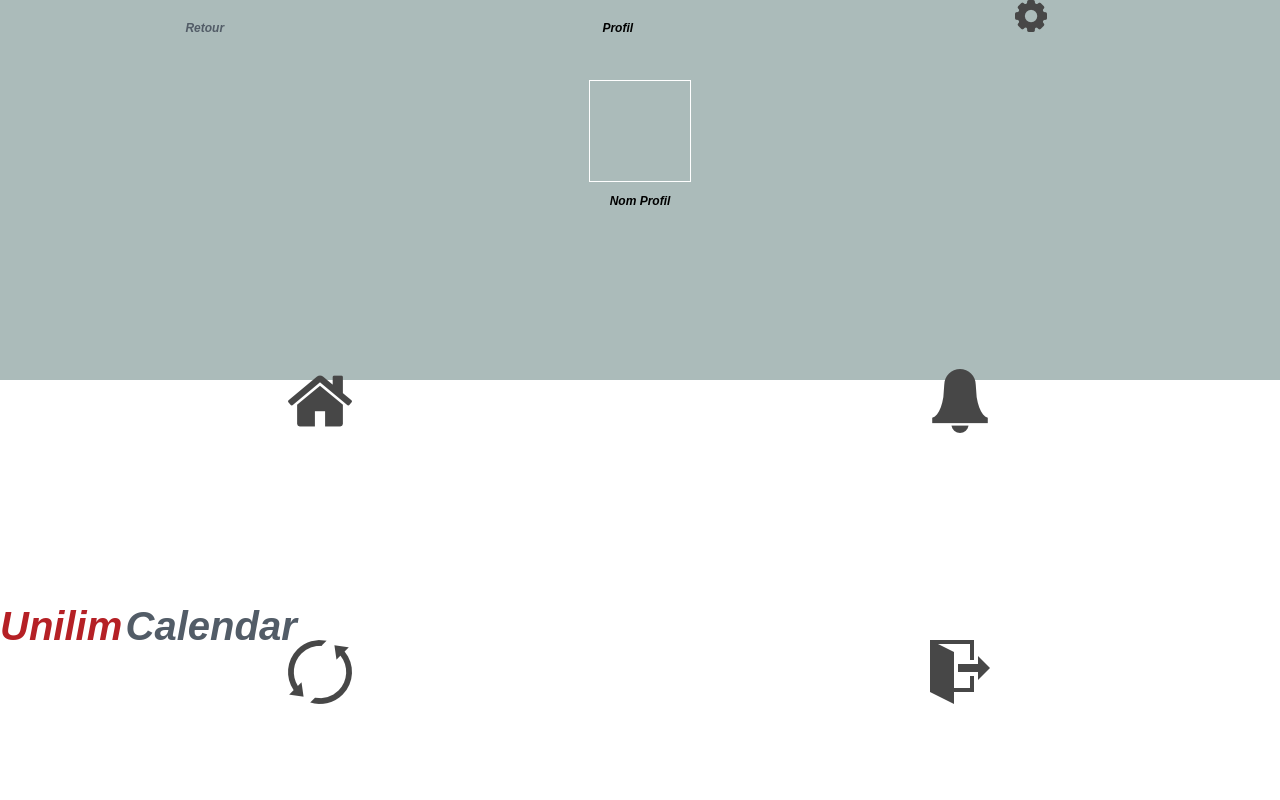
After one commit to ahennebel/DW04, a PHP site: page /accueil.html in a window 1280 px wide. The commit adds this page. Run offline with PHP 8.4, Linux system fonts and the light colour scheme.

Commit message:
creation page accueil ,css en cours

```diff
--- /dev/null
+++ b/DW04/DW04/www/accueil.html
@@ -0,0 +1,34 @@
+<!DOCTYPE html>
+<html>
+<head>
+    <!--
+        Customize the content security policy in the meta tag below as needed. Add 'unsafe-inline' to default-src to enable inline JavaScript.
+        For details, see http://go.microsoft.com/fwlink/?LinkID=617521
+    -->
+    <meta http-equiv="Content-Security-Policy" content="default-src 'self' data: gap: https://ssl.gstatic.com 'unsafe-eval'; style-src 'self' 'unsafe-inline'; media-src *">
+    <meta charset="UTF-8">
+    <meta name="format-detection" content="telephone=no">
+    <meta name="msapplication-tap-highlight" content="no">
+    <meta name="viewport" content="user-scalable=no, initial-scale=1, maximum-scale=1, minimum-scale=1, width=device-width">
+    <link rel="stylesheet" type="text/css" href="css/index.css">
+    <title>DW04</title>
+</head>
+<body>
+    <div class="header">
+        <a href="#" class="top">Retour</a>
+        <p class="top">Profil</p>
+        <a href="#" class="top"><img src="images/settings-work-tool-grey.png" alt="parametres"/></a>
+    </div>
+    <div class="content">
+        <div class="photo"></div>
+        <p class="nom">Nom Profil</p>
+        <p class="logo"><span class="unilim">Unilim</span> <span class="calendar">Calendar</span></p>
+    </div>
+    <nav class="nav">
+        <a href="#accueil"><img src="images/home.png"/></a>
+        <a href="#alarmes"><img src="images/alarm-bell-symbol.png"/></a>
+        <a href="#actualiser"><img src="images/refresh-two-counterclockwise-circular-arrows-interface-symbol.png" /></a>
+        <a href="#sedeconnecter"><img src="images/exit.png" /></a>
+    </nav>
+</body>
+</html>
--- a/DW04/DW04/www/css/index.css
+++ b/DW04/DW04/www/css/index.css
@@ -27,8 +27,8 @@ body {
 }
 
 .unilim{
-	font-family: 'Raleway', sans-serif;
-  font-size:52px;
+    font-family: 'Raleway', sans-serif;
+  font-size:40px;
   font-style: italic;
   font-weight: 700;
 	color:#b52025;
@@ -36,7 +36,7 @@ body {
 
 .calendar{
 	font-family: 'Raleway', sans-serif;
-  font-size:52px;
+  font-size:40px;
   font-style: italic;
   font-weight: 700;
 	color:#525c67
@@ -111,6 +111,71 @@ body {
 
 /*Fin code jerome*/
 
+/*Debut code page accueil*/
+.header{
+    height:10%;
+    position:absolute;
+    top:0;left:0;right:0;
+    background:#ABBBBA;
+}
+.header a{
+    text-decoration:none;
+    color:#525c67;
+}
+.top{
+    display:inline-block;
+    width:32%;
+    margin:auto;
+    text-align:center;
+}
+.content{
+    position:absolute;
+    height:300px;
+    top:10%;
+    left:0;right:0;
+    background:#ABBBBA;
+}
+.nom{
+    text-align:center;
+}
+.logo{
+    bottom:0;
+    padding-top:30%;
+    margin:auto;
+}
+.logo span{
+    display:inline-block;
+    margin:auto;
+}
+.photo{
+    margin:auto;
+    height:100px;
+    width:100px;
+    border:1px white solid;
+
+}
+.nav{
+    position:absolute;
+    bottom:0;left:0;right:0;
+    line-height:120px;
+    margin-top:1%;
+}
+.nav a {
+    display:block;
+    float:left;
+    width:50%;
+    margin-top:15px;
+}
+.nav a img{
+    display:block;
+    margin:auto;
+    padding:15%;
+
+}
+
+
+/*Fin code page accueil*/
+
 @media screen and (min-aspect-ratio: 1/1) and (min-width:400px) {
 
 }
--- a/DW04/DW04/www/index.html
+++ b/DW04/DW04/www/index.html
@@ -24,7 +24,7 @@
 		</div>
 
 		<div class="formulaire">
-		<form class ="form" method='post' action=''>
+		<form class ="form" method='post' action='accueil.html'>
                 <label><input class="identifiant" type="text" placeholder="Identifiant" name="identifiant" id="identifiant" /></label>
                 <label><input class="password" type="password" placeholder="Mot de passe" name="password" id="password" /></label>
 				<br/>
```
Also changed, not shown: DW04/DW04/plugins/ios.json (added, +15 -0 lines), DW04/DW04/www/images/alarm-bell-symbol.png (added), DW04/DW04/www/images/exit.png (added), DW04/DW04/www/images/home.png (added), DW04/DW04/www/images/refresh-two-counterclockwise-circular-arrows-interface-symbol.png (added), DW04/DW04/www/images/settings-work-tool-grey.png, 1 other file.
